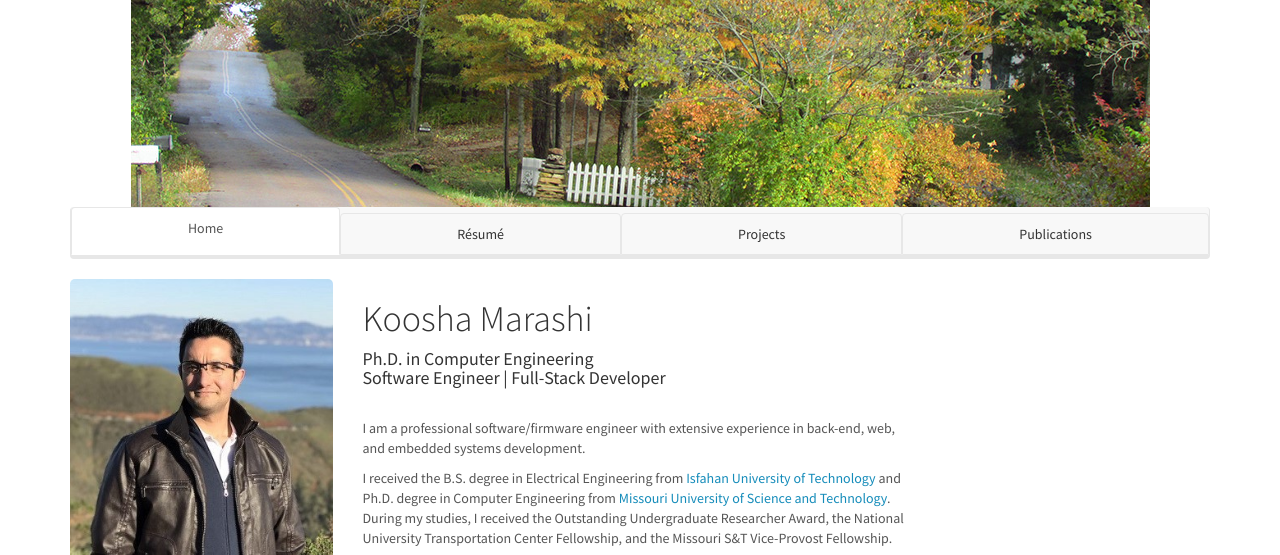
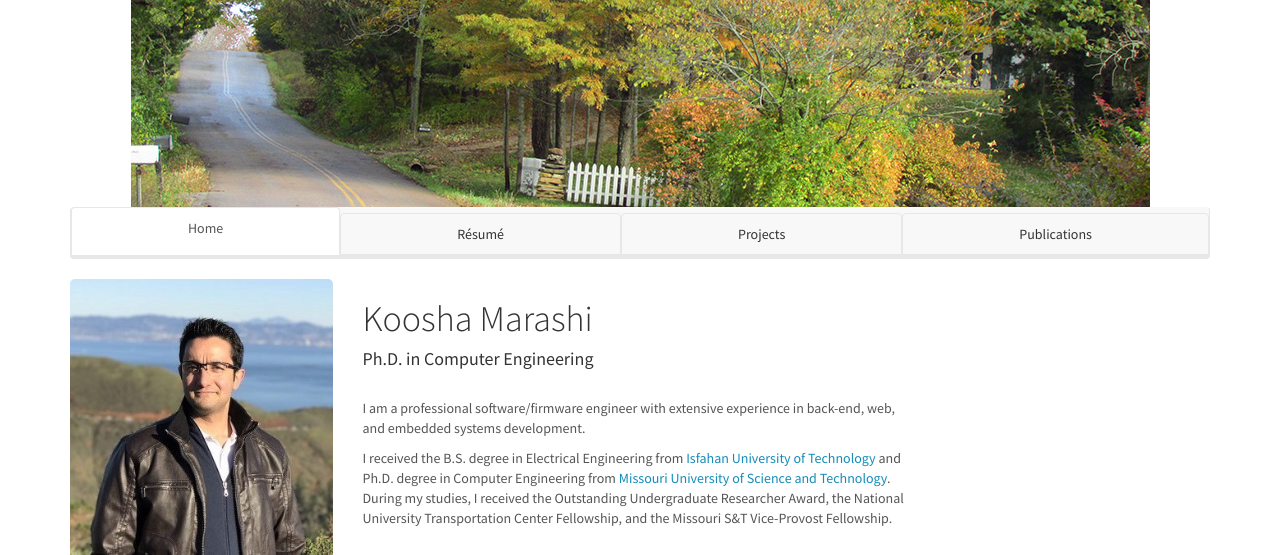
Before and after one commit to koosham/koosham.github.io, a plain HTML site: page index.html in a window 1280 px wide. Shown: the top 555 px of the page. Drawn offline with nearby package versions, Linux system fonts and the light colour scheme.

Commit message:
position

```diff
--- a/index.html
+++ b/index.html
@@ -55,8 +55,7 @@
 				<div class="col-sm-6">
 					<h1><span style="font-weight: 200;">Koosha Marashi</span></h1>
 					<h4>
-						Ph.D. in Computer Engineering <br>
-						Software Engineer | Full-Stack Developer
+						Ph.D. in Computer Engineering
 					</h4>
 					<br>
 					<p>
```
Also changed, not shown: 2 other files.
